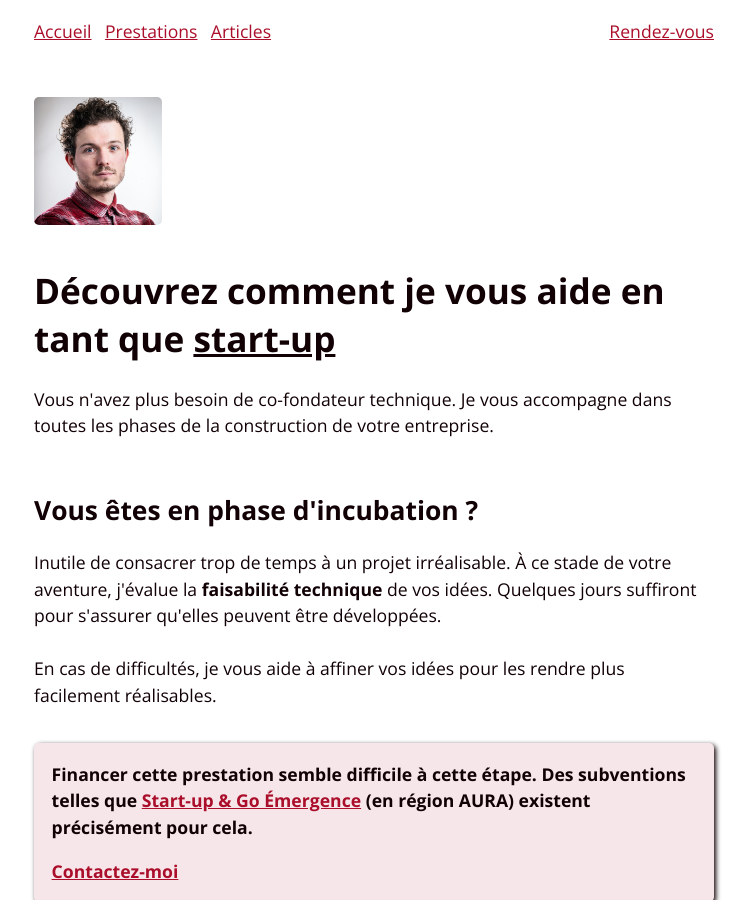
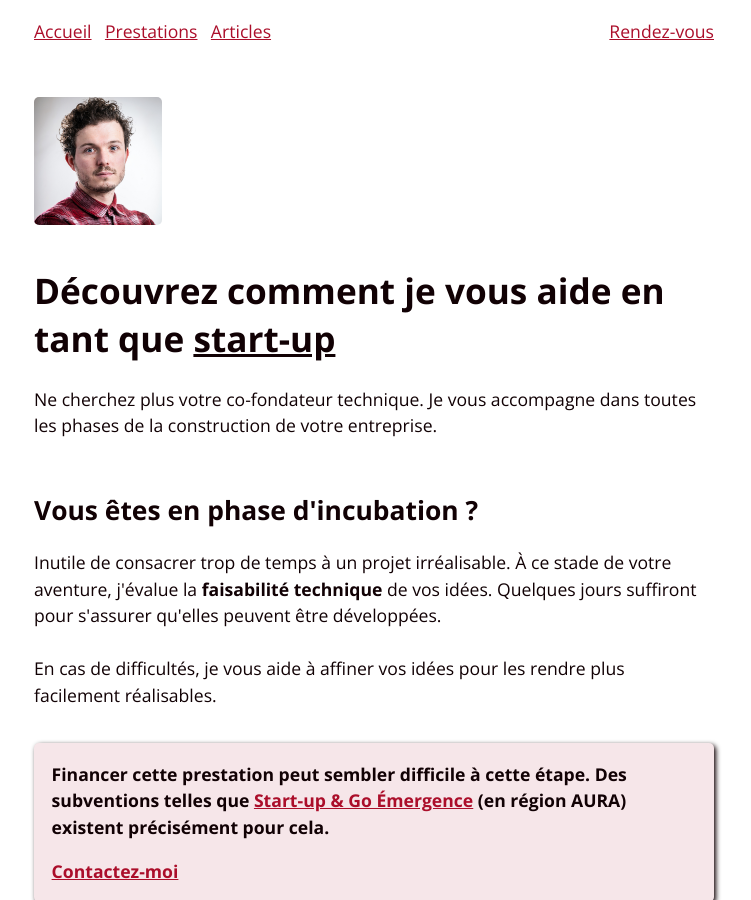
Before and after one commit to sergentrif/sergentrif.github.io, a Jekyll site: the page built from prestations-pour-les-startups.html, in a window 1280 px wide and 900 px high. Shown: the whole window, without its empty margins (266-1017 px from the left). Built offline with Jekyll 4.4.1, drawn with Linux system fonts in a browser that asks for light colours.

Commit message:
small fixes

```diff
--- a/prestations-pour-les-startups.html
+++ b/prestations-pour-les-startups.html
@@ -5,7 +5,7 @@ layout: default
 title: Prestations pour les start-ups
 permalink: /prestations-pour-les-startups
 container_title: "Découvrez comment je vous aide en tant que <u>start-up</u>"
-container_description: "Vous n'avez plus besoin de co-fondateur technique. Je vous accompagne dans toutes les phases de la construction de votre entreprise."
+container_description: "Ne cherchez plus votre co-fondateur technique. Je vous accompagne dans toutes les phases de la construction de votre entreprise."
 ---
 
 <div class="page-content">
@@ -22,7 +22,7 @@ container_description: "Vous n'avez plus besoin de co-fondateur technique. Je vo
 
         <div class="action-container">
             <p>
-                <strong>Financer cette prestation semble difficile à cette étape. Des subventions telles que <a href="https://startupandgo-auvergnerhonealpes.fr/soutien-financier-emergence/" target="_blank">Start-up & Go Émergence</a> (en région AURA) existent précisément pour cela.</strong>
+                <strong>Financer cette prestation peut sembler difficile à cette étape. Des subventions telles que <a href="https://startupandgo-auvergnerhonealpes.fr/soutien-financier-emergence/" target="_blank">Start-up & Go Émergence</a> (en région AURA) existent précisément pour cela.</strong>
             </p>
 
             <a class="calendly-button" role="button" target="_blank" href="https://calendly.com/{{ site.calendly_username }}/{{ site.calendly_slug }}?utm_medium=organic&utm_source=adrien.blandin.dev&utm_campaign=startup_services&utm_content=incubation">Contactez-moi</a>
```
Also changed, not shown: 2 other files.
